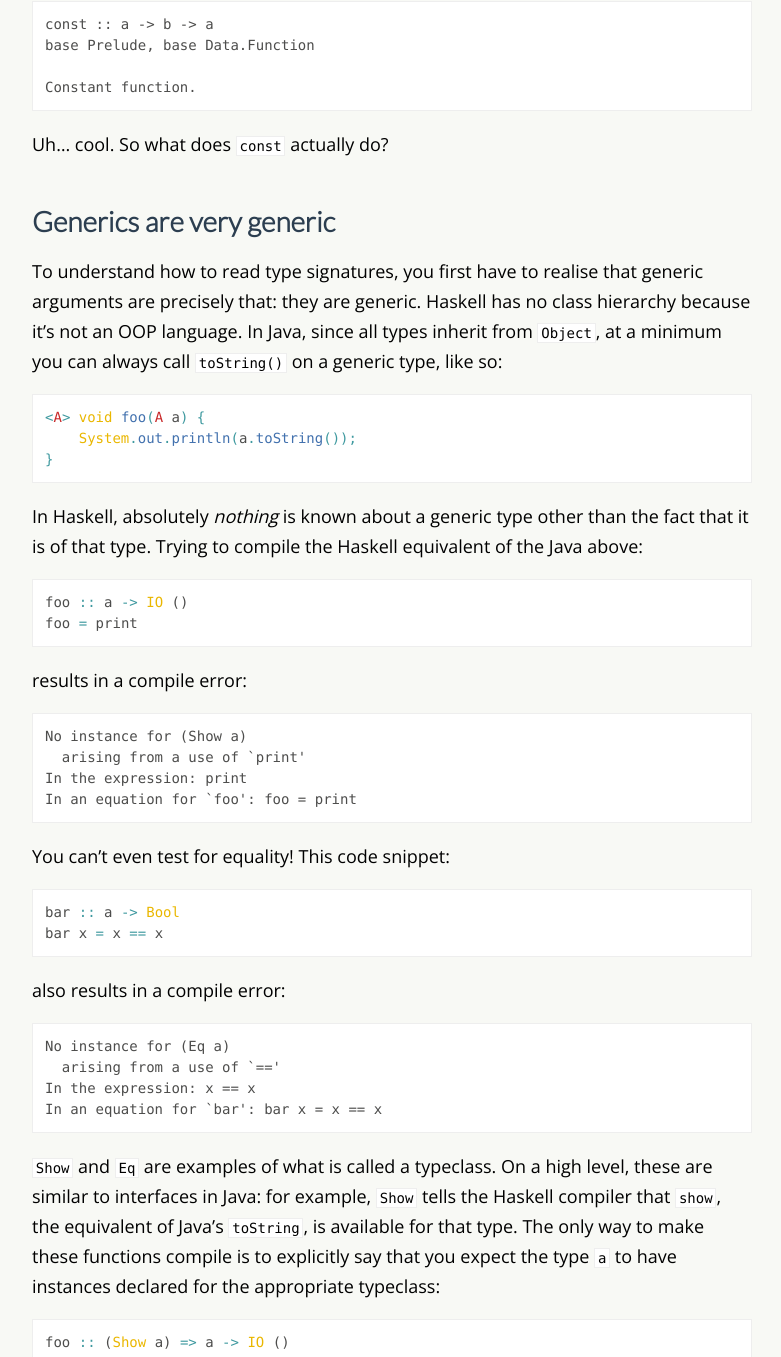
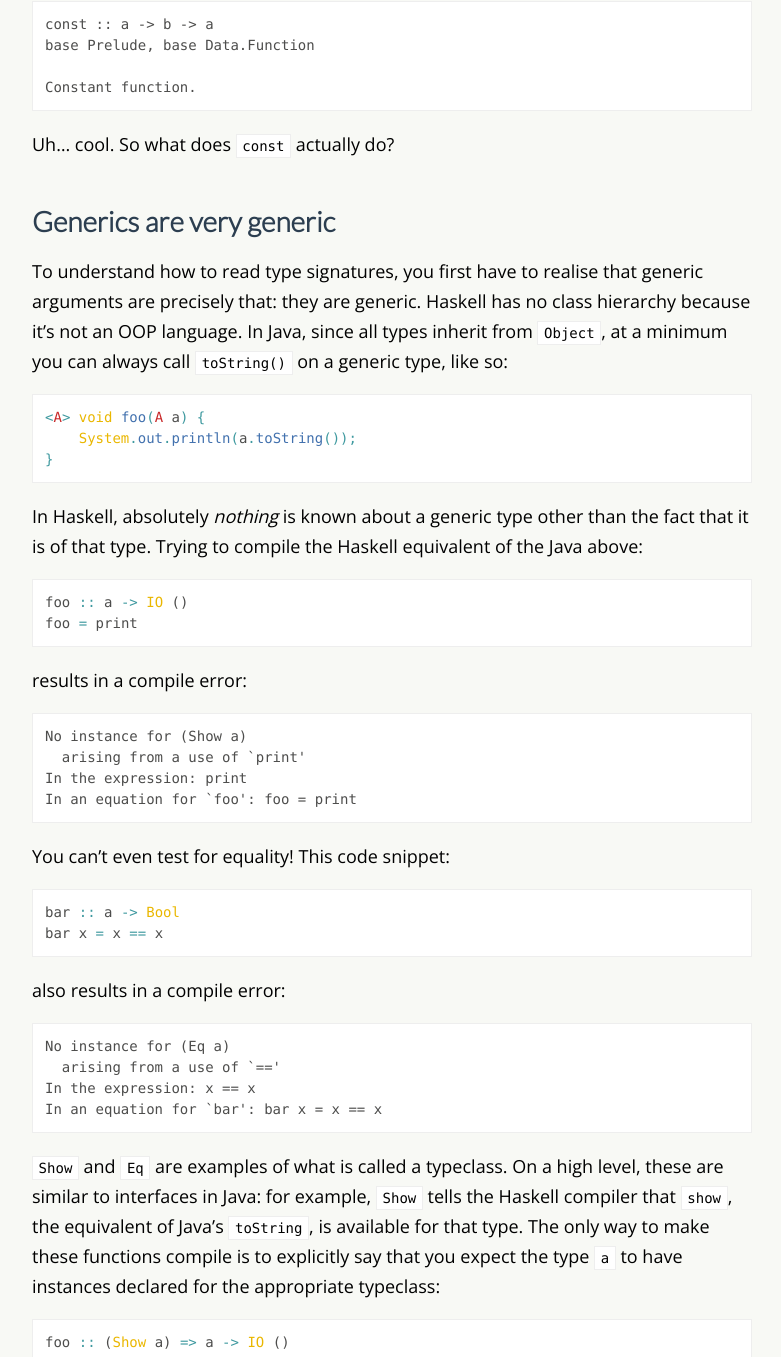
Before and after one commit to echojc/echojc.github.io, a Jekyll site: the page built from _posts/2015-01-23-programming-with-types.md, in a window 1280 px wide. Shown: the part 459-1816 px from the top of the page, without its empty margins (248-1029 px from the left). Built offline with Jekyll 4.4.1, drawn with Linux system fonts in a browser that asks for light colours; nearby versions of some CDN libraries; Markdown is read by kramdown in place of the engine named in the settings; comment, search, counter and statistics services are not loaded.

Commit message:
Give inline <code> boxes more padding

```diff
--- a/css/main.css
+++ b/css/main.css
@@ -131,7 +131,7 @@ a:visited { color: #a0a; }
   line-height: 1.5;
   border: 1px solid #eee;
   background-color: #fff;
-  padding: 1px 0.2em;
+  padding: 3px 0.4em;
 }
 
 .post pre {
```
